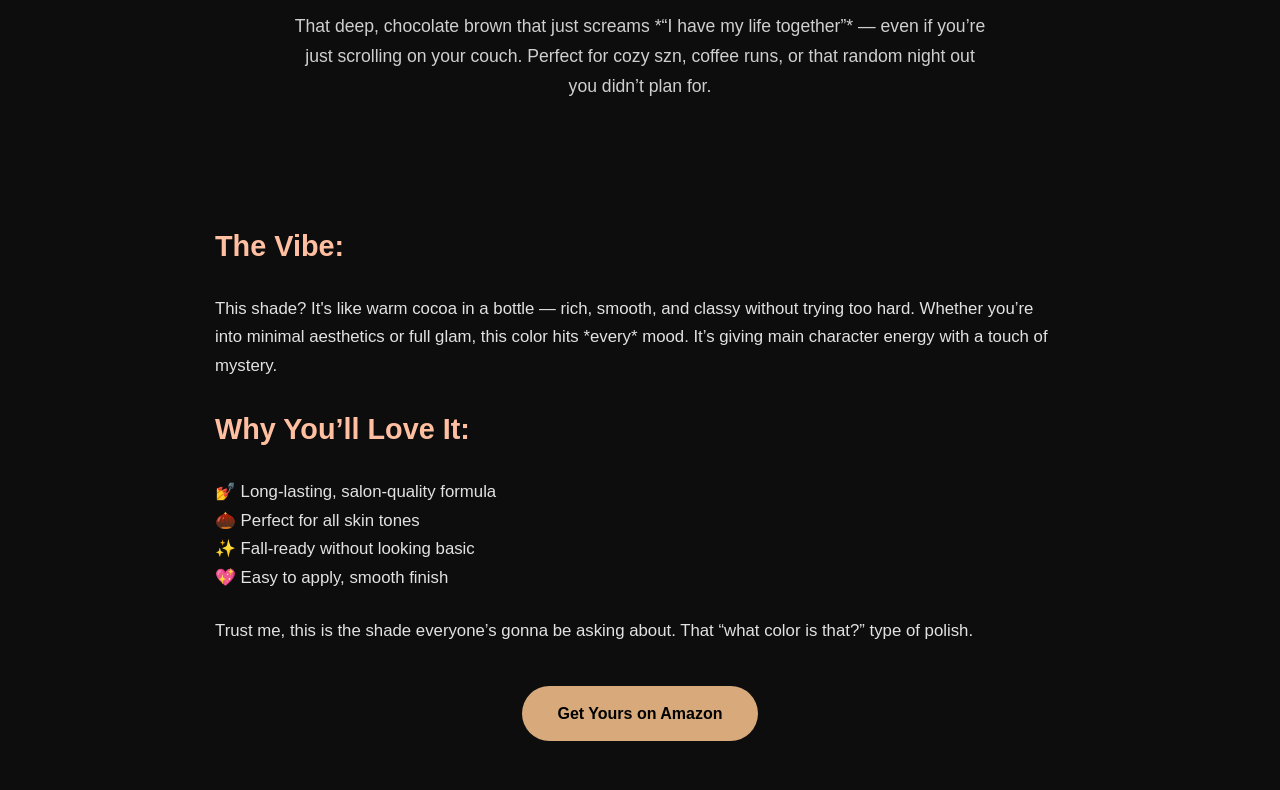
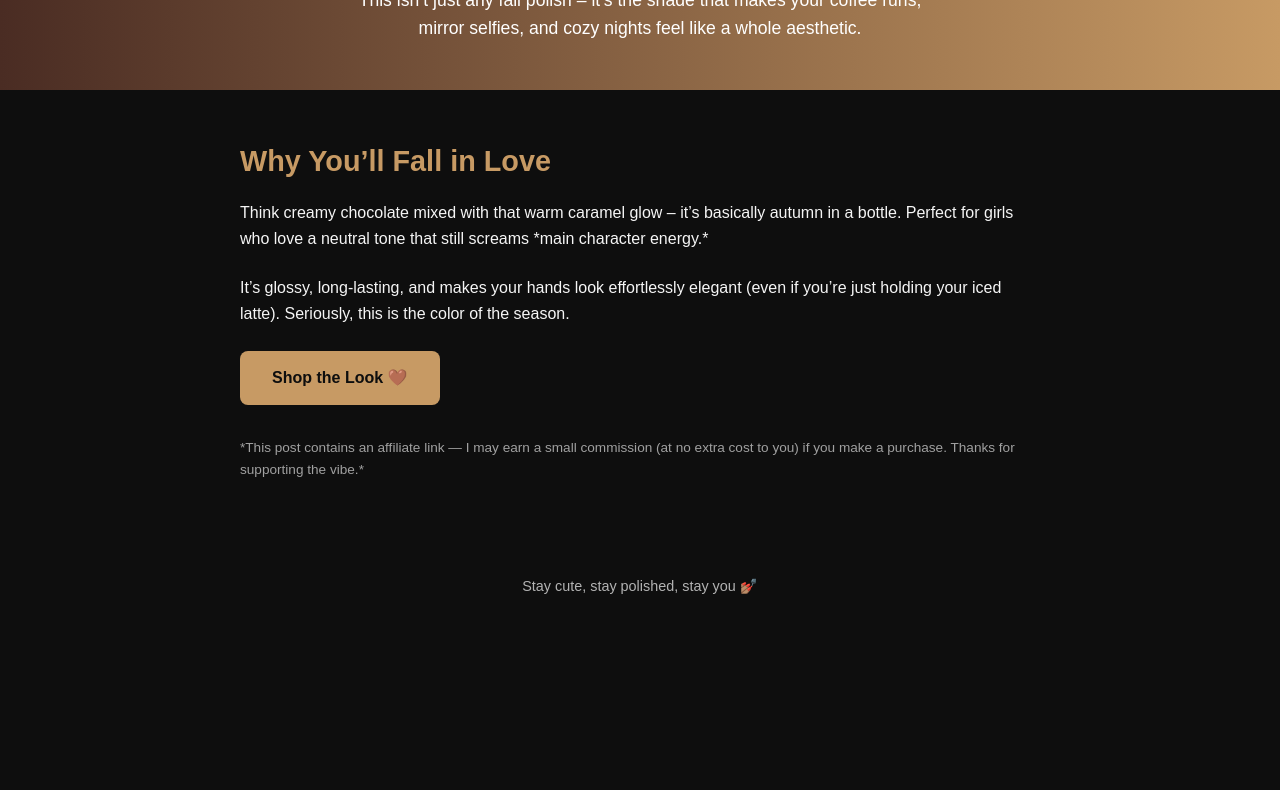
Before and after one commit to shazilqureshi91-droid/clean-girl-nailsreal, a plain HTML site: page index.html in a window 1280 px wide. Shown: the part 169-959 px from the top of the page. After the commit the page ends 813 px from the top, so only its background shows below. Drawn offline with Linux system fonts and the light colour scheme.

Commit message:
Add files via upload

```diff
--- a/index.html
+++ b/index.html
@@ -2,94 +2,89 @@
 <!DOCTYPE html>
 <html lang="en">
 <head>
-    <meta charset="UTF-8">
-    <meta name="viewport" content="width=device-width, initial-scale=1.0">
-    <title>Fall Vibes: GELLEN Chocolate Nail Polish 🍫</title>
+  <meta charset="UTF-8" />
+  <meta name="viewport" content="width=device-width, initial-scale=1.0" />
+  <title>GAOY Chocolate Caramel Gel Polish</title>
   <style>
     body {
-            background-color: #0d0d0d;
-            color: #f5f5f5;
+      background-color: #0e0e0e;
+      color: #fff;
       font-family: 'Poppins', sans-serif;
-            line-height: 1.7;
       margin: 0;
       padding: 0;
+      line-height: 1.6;
     }
     header {
       text-align: center;
-            padding: 60px 20px;
+      padding: 3rem 1rem;
+      background: linear-gradient(90deg, #4a2c23, #c79a64);
+      color: #fff;
     }
     header h1 {
-            font-size: 2.8rem;
-            color: #d7a97b;
-            margin-bottom: 15px;
+      font-size: 2.5rem;
+      margin-bottom: 1rem;
     }
     header p {
       font-size: 1.1rem;
-            color: #cfcfcf;
-            max-width: 700px;
+      max-width: 600px;
       margin: 0 auto;
     }
-        section {
-            max-width: 850px;
-            margin: 60px auto;
-            padding: 0 25px;
+    main {
+      max-width: 800px;
+      margin: 3rem auto;
+      padding: 0 1.5rem;
     }
-        section h2 {
+    main h2 {
+      color: #c79a64;
       font-size: 1.8rem;
-            color: #ffbfa0;
+      margin-bottom: 1rem;
     }
-        section p {
-            font-size: 1.05rem;
-            color: #e2e2e2;
-            margin-bottom: 25px;
+    main p {
+      font-size: 1rem;
+      color: #f5f5f5;
+      margin-bottom: 1.5rem;
     }
     a.cta {
       display: inline-block;
-            background-color: #d7a97b;
-            color: #000;
+      background-color: #c79a64;
+      color: #0e0e0e;
       text-decoration: none;
-            padding: 14px 35px;
-            font-weight: 600;
-            border-radius: 50px;
+      font-weight: bold;
+      padding: 0.9rem 2rem;
+      border-radius: 8px;
       transition: 0.3s;
     }
     a.cta:hover {
-            background-color: #ffbfa0;
+      background-color: #f5d6a6;
       transform: scale(1.05);
     }
     footer {
       text-align: center;
-            font-size: 0.85rem;
-            color: #999;
-            margin: 80px 0 40px;
+      padding: 2rem 1rem;
+      font-size: 0.9rem;
+      color: #b3b3b3;
     }
   </style>
 </head>
 <body>
   <header>
-        <h1>Fall Nails But Make It Luxe 🍂</h1>
-        <p>That deep, chocolate brown that just screams *“I have my life together”* — even if you’re just scrolling on your couch. Perfect for cozy szn, coffee runs, or that random night out you didn’t plan for.</p>
+    <h1>Chocolate Caramel Vibes Only 🍫✨</h1>
+    <p>This isn’t just any fall polish – it’s the shade that makes your coffee runs, mirror selfies, and cozy nights feel like a whole aesthetic.</p>
   </header>
 
-    <section>
-        <h2>The Vibe:</h2>
-        <p>This shade? It's like warm cocoa in a bottle — rich, smooth, and classy without trying too hard. Whether you’re into minimal aesthetics or full glam, this color hits *every* mood. It’s giving main character energy with a touch of mystery.</p>
+  <main>
+    <h2>Why You’ll Fall in Love</h2>
+    <p>Think creamy chocolate mixed with that warm caramel glow – it’s basically autumn in a bottle. Perfect for girls who love a neutral tone that still screams *main character energy.*</p>
 
-        <h2>Why You’ll Love It:</h2>
-        <p>💅 Long-lasting, salon-quality formula<br>
-        🌰 Perfect for all skin tones<br>
-        ✨ Fall-ready without looking basic<br>
-        💖 Easy to apply, smooth finish</p>
+    <p>It’s glossy, long-lasting, and makes your hands look effortlessly elegant (even if you’re just holding your iced latte). Seriously, this is the color of the season.</p>
 
-        <p>Trust me, this is the shade everyone’s gonna be asking about. That “what color is that?” type of polish.</p>
+    <a class="cta" href="https://amzn.to/4oiP4w8" target="_blank">Shop the Look 🤎</a>
 
-        <div style="text-align:center; margin-top:40px;">
-            <a href="https://amzn.to/3WvQA1R" class="cta" target="_blank">Get Yours on Amazon</a>
-        </div>
-    </section>
+    <p style="margin-top:2rem; font-size:0.85rem; color:#a0a0a0;">*This post contains an affiliate link — I may earn a small commission (at no extra cost to you) if you make a purchase. Thanks for supporting the vibe.*</p>
+  </main>
 
   <footer>
-        <p>btw, this page contains an affiliate link — meaning I may earn a small commission (no extra cost to you 💅). just keeping it real 🫶</p>
+    <p>Stay cute, stay polished, stay you 💅🏽</p>
   </footer>
 </body>
 </html>
```
Lines whose indentation alone changed are shown as unchanged.
